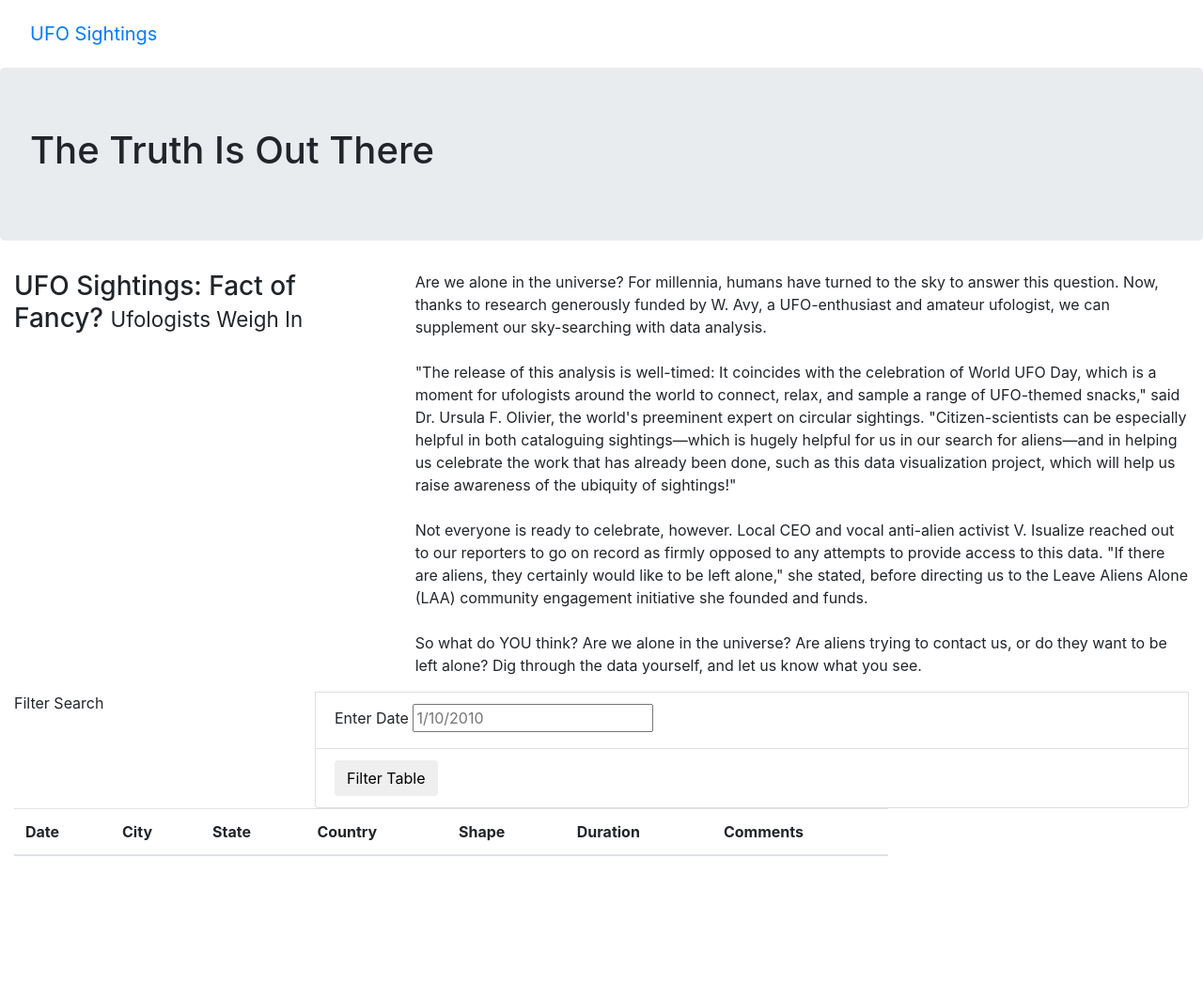
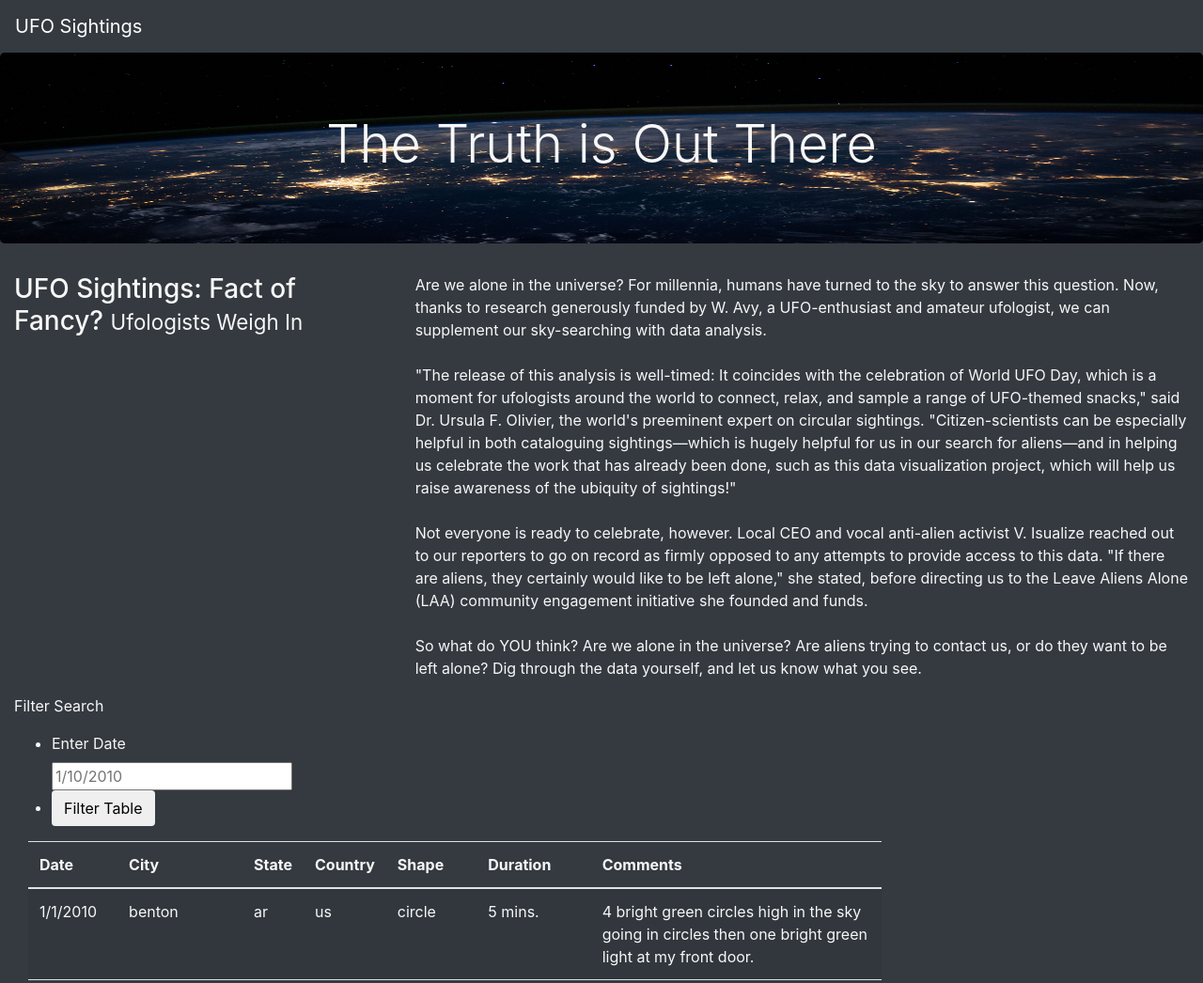
Before and after one commit to JessicaLacey/UFOs, a plain HTML site: page index.html in a window 1280 px wide. Shown: the top 1046 px of the page at 94% size. Before the commit the page ends 927 px from the top, so only its background shows below. Drawn offline with nearby package versions, Linux system fonts and the light colour scheme.

Commit message:
updated page style

```diff
--- a/index.html
+++ b/index.html
@@ -13,16 +13,14 @@
     />
     <link rel="stylesheet" href="static/css/style.css">
 </head>
-<body>
+<body class="bg-dark">
     <div class="wrapper">
-        <nav class="navbar navbar-expand-lg">
-            <nav class="navbar navbar-expand-lg">
+        <nav class="navbar navbar-dark bg-dark navbar-expand-lg">
             <a class="navbar-brand" href="index.html">UFO Sightings</a>
-            </nav>
         </nav>
     </div>
     <div class="jumbotron">
-        <h1>The Truth Is Out There</h1>
+        <h1 class="display-4">The Truth is Out There</h1>
     </div>
     <div class="container-fluid">
         <div class="row">
@@ -44,20 +42,18 @@
           <div class="col-md-3">
             <form>
                 <p>Filter Search</p>
-            </form>
-          </div>
-          <div class="col-md-9">
-            <ul class="list-group">
-
-            </ul>
-            <li class="list-group-item">
+                <ul>
+                  <li>
                     <label for="date">Enter Date</label>
                     <input type="text" placeholder="1/10/2010" id="datetime" />
                   </li>
-            <li class="list-group-item">
-                <button id="filter-btn" type="button" class="btn btn-default">Filter Table</button>
+                  <li>
+                     <button id="filter-btn" type="button" class="btn btn-default">
+                       Filter Table
+                     </button>
                   </li>
-          </div>
+                </ul>
+            </form>
           </div>
         </div>
         <div class="col-md-9">
@@ -76,5 +72,10 @@
               <tbody></tbody>
             </table>
           </div>
+      </div>
+
+      <script src="https://cdnjs.cloudflare.com/ajax/libs/d3/4.11.0/d3.js"></script>
+      <script src="static/js/data.js"></script>
+      <script src="static/js/app.js"></script>
 </body>
 </html>
--- a/static/css/style.css
+++ b/static/css/style.css
@@ -0,0 +1,9 @@
+body {
+
+    color: #f7f7f7;
+  }
+.jumbotron {
+    background-image: url("../images/nasa.jpg");
+    background-size: 100% 100%;
+    text-align: center;
+  }
```
Also changed, not shown: static/images/nasa.jpg (added), static/js/app.js (renamed from app.js), static/js/data.js (renamed from data.js). Lines whose indentation alone changed are shown as unchanged.
